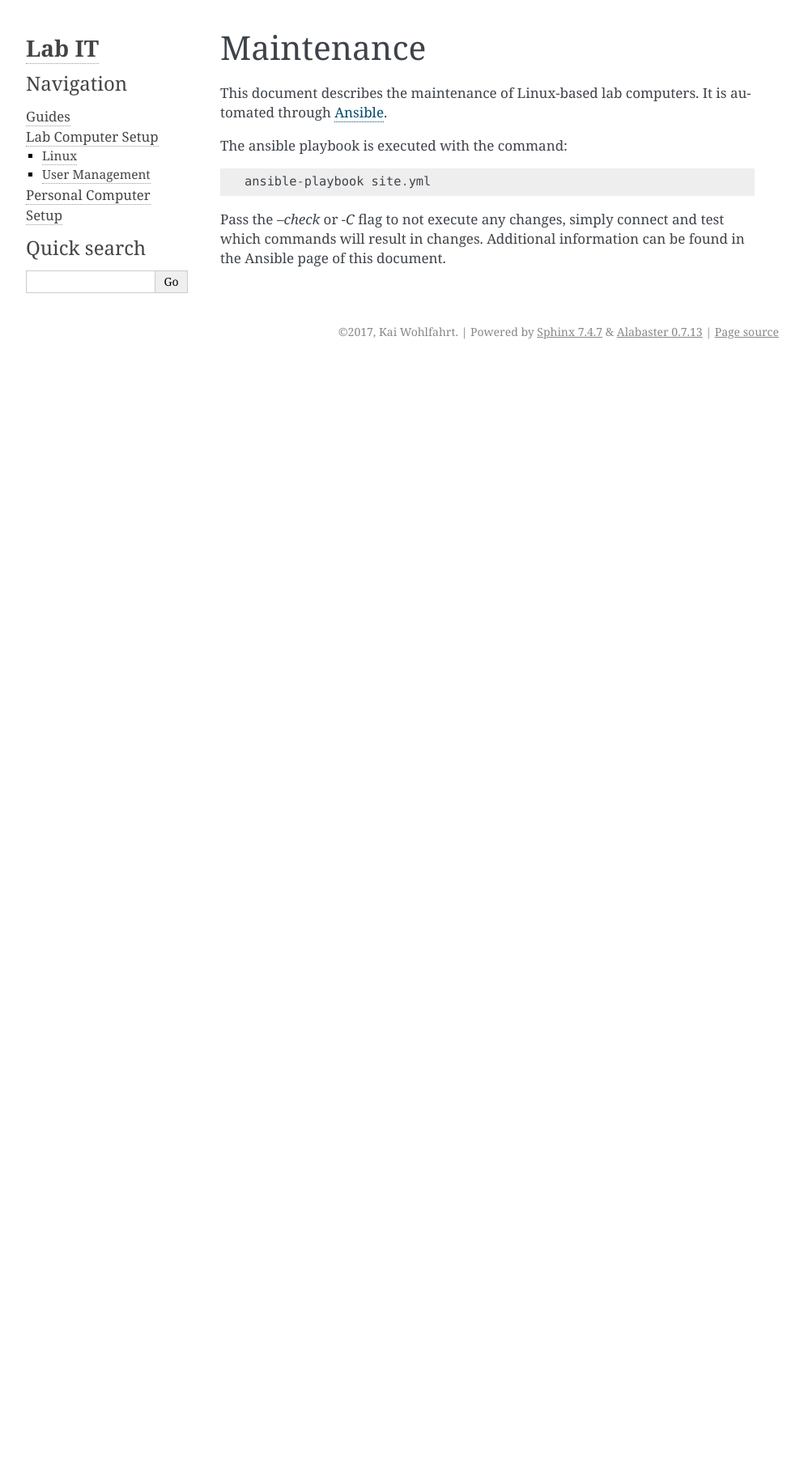
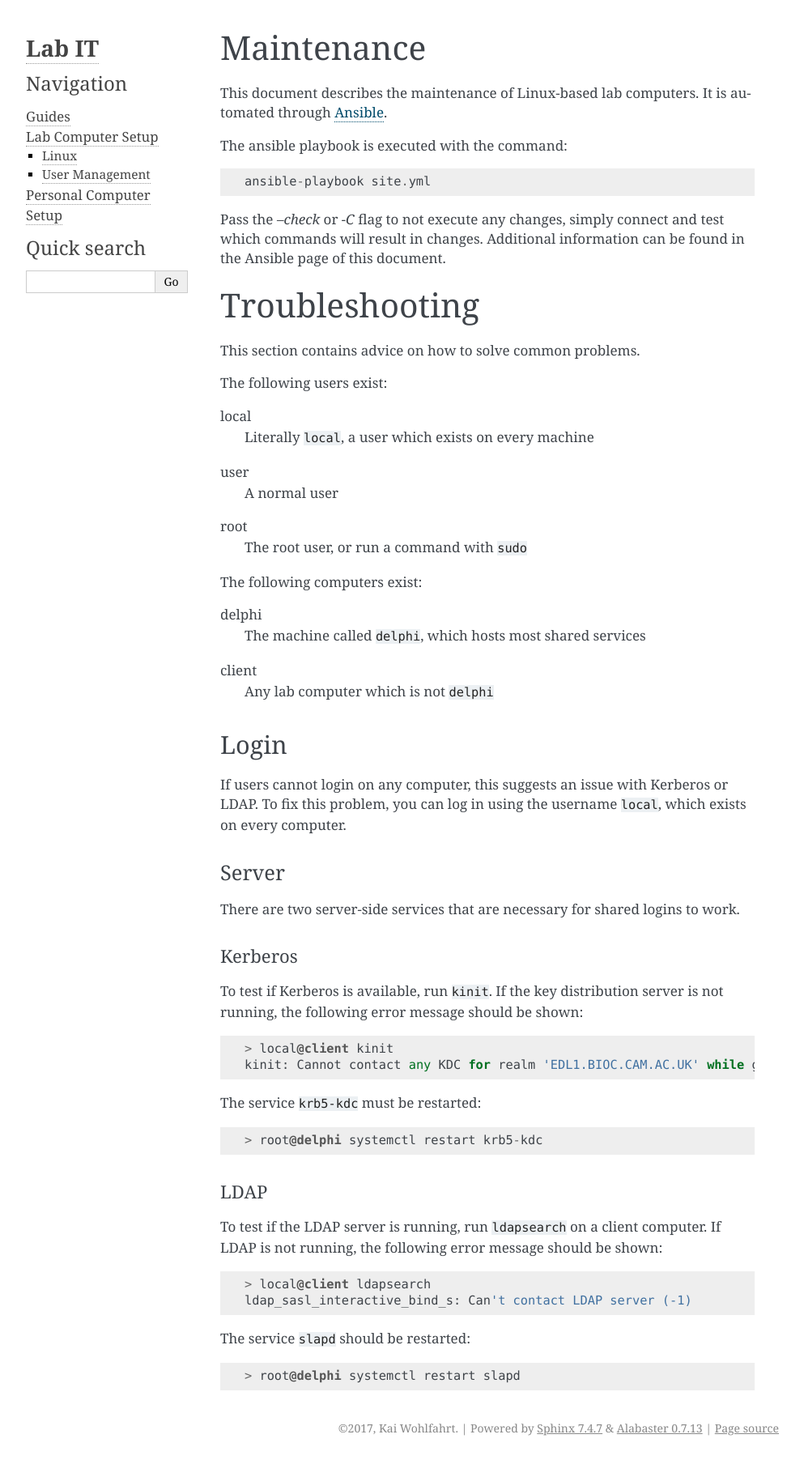
Before and after one commit to kwohlfahrt/computer-notes, a Sphinx documentation site: the page built from documentation/lab_computers/linux/maintenance.rst, in a window 1280 px wide. Shown: the whole page at 81% size, without its empty margins (148-1141 px from the left). Built offline with Sphinx 7.4.7, drawn with Linux system fonts in a browser that asks for light colours; before the commit the page ends 900 px from its top, so only the background shows below that.

Commit message:
Add initial troubleshooting docs

```diff
--- a/documentation/lab_computers/linux/maintenance.rst
+++ b/documentation/lab_computers/linux/maintenance.rst
@@ -11,3 +11,62 @@ The ansible playbook is executed with the command::
 Pass the `--check` or `-C` flag to not execute any changes, simply connect and
 test which commands will result in changes. Additional information can be found
 in the Ansible page of this document.
+
+Troubleshooting
+===============
+
+This section contains advice on how to solve common problems.
+
+The following users exist:
+
+local
+  Literally ``local``, a user which exists on every machine
+user
+  A normal user
+root
+  The root user, or run a command with ``sudo``
+
+The following computers exist:
+
+delphi
+  The machine called ``delphi``, which hosts most shared services
+client
+  Any lab computer which is not ``delphi``
+
+Login
++++++
+
+If users cannot login on any computer, this suggests an issue with Kerberos or
+LDAP. To fix this problem, you can log in using the username ``local``, which
+exists on every computer.
+
+Server
+------
+
+There are two server-side services that are necessary for shared logins to work.
+
+Kerberos
+~~~~~~~~
+
+To test if Kerberos is available, run ``kinit``. If the key distribution server
+is not running, the following error message should be shown::
+
+  > local@client kinit
+  kinit: Cannot contact any KDC for realm 'EDL1.BIOC.CAM.AC.UK' while getting initial credentials
+
+The service ``krb5-kdc`` must be restarted::
+
+  > root@delphi systemctl restart krb5-kdc
+
+LDAP
+~~~~
+
+To test if the LDAP server is running, run ``ldapsearch`` on a client computer.
+If LDAP is not running, the following error message should be shown::
+
+  > local@client ldapsearch
+  ldap_sasl_interactive_bind_s: Can't contact LDAP server (-1)
+
+The service ``slapd`` should be restarted::
+
+  > root@delphi systemctl restart slapd
```
